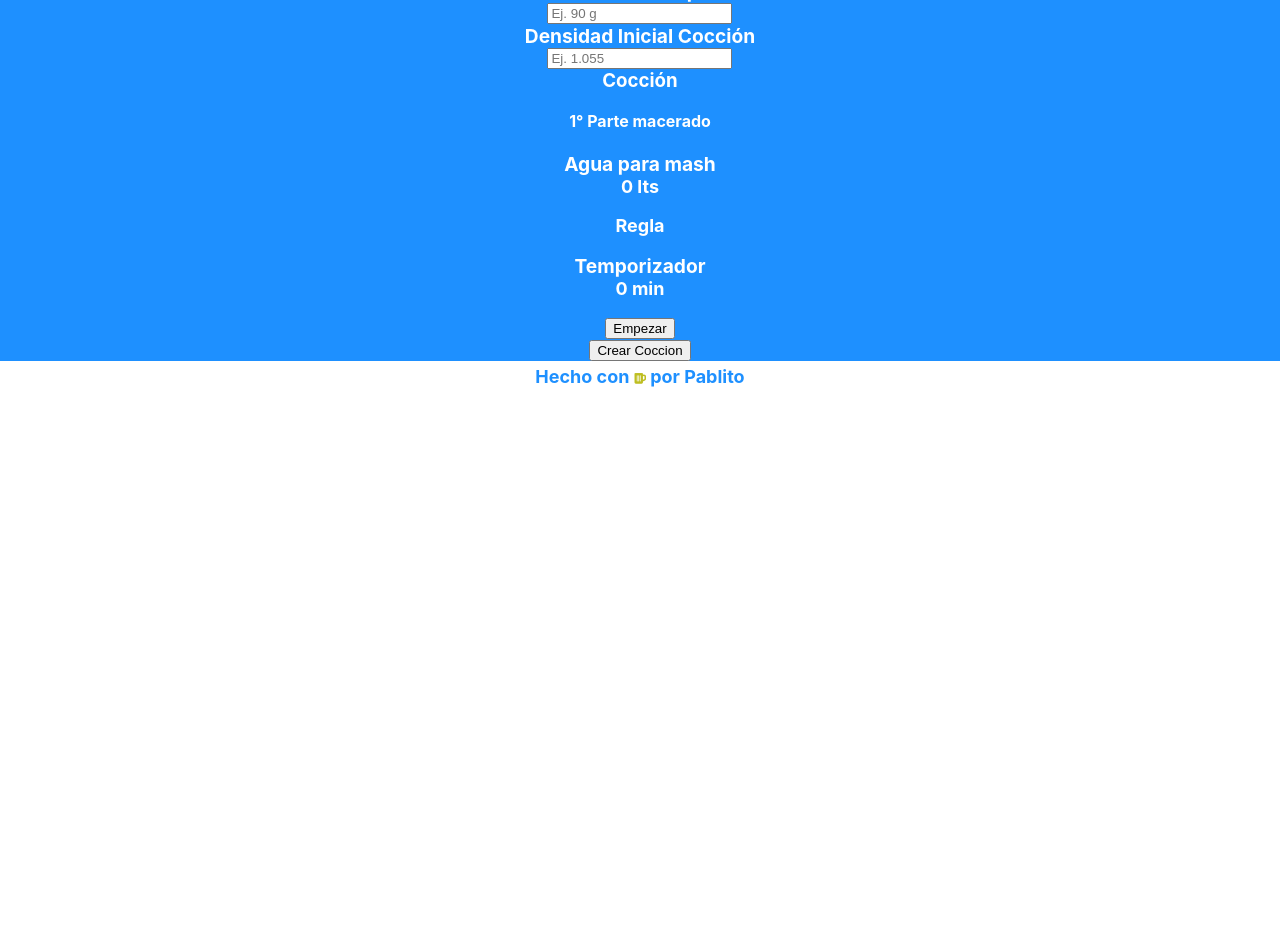
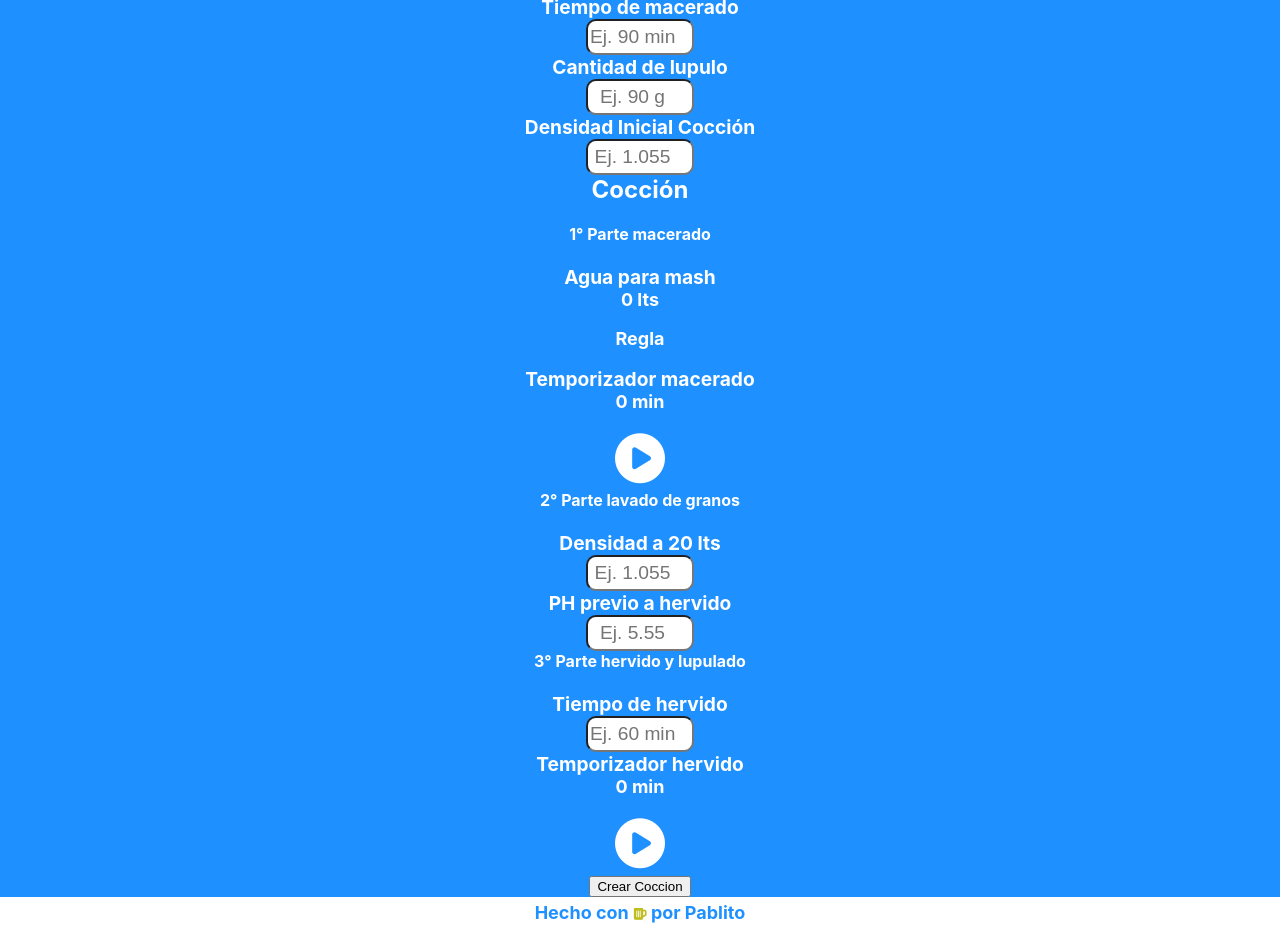
Before and after one commit to Pablito-1988/Avispa-Lab, a React (Create React App) app: page /new in a window 1280 px wide. Shown: the part 400-1327 px from the top of the page. Before the commit the page ends 800 px from the top, so only its background shows below. Built offline with nearby package versions, Linux system fonts and the light colour scheme.

Commit message:
temp with sound

```diff
--- a/src/components/Recipe/New.js
+++ b/src/components/Recipe/New.js
@@ -18,12 +18,13 @@ const New = () => {
 
    const [grainKg , setGrainKg] = useState(0);
    const [mashTime , setMashTime] = useState(0);
+   const [boilTime , setBoilTime] = useState(0);
 
 
   return (
     <div className="newRecipe">
       <h2 className="newRecipeTitle">Nueva Cocción</h2>
-      <h4 className="newRecipeTitle">Datos de receta</h4>
+      <h3 className="newRecipeTitle">Datos de receta</h3>
       <Formik
         initialValues={{
           fecha: date,
@@ -34,6 +35,8 @@ const New = () => {
           time: 0,
           lupulo: 0,
           dic: 0,
+          dlavado: 0,
+          phprehervido: 0,
         }}
         validate={(values) => {
           const errors = {};
@@ -57,6 +60,12 @@ const New = () => {
           }
           if (!values.dic) {
             errors.dic = "Requerido";
+          }
+          if (!values.dlavado) {
+            errors.dlavado = "Requerido";
+          }
+          if (!values.phprehervido) {
+            errors.phprehervido = "Requerido";
           }
           return errors;
         }}
@@ -145,12 +154,48 @@ const New = () => {
                 step='any'
               />
               <ErrorMessage name="dic" component="span" className="error" />
-              <h3 className="newRecipeTitle">Cocción</h3>
+              <h2 className="newRecipeTitle">Cocción</h2>
               <h4 className="newRecipeTitle">1° Parte macerado</h4>
               <label className="newRecipeLabel">Agua para mash</label>
               <KgToLts grainKg= {grainKg} />
-              <label className="newRecipeLabel">Temporizador</label>
+              <label className="newRecipeLabel">Temporizador macerado</label>
               <Temp time= {mashTime} />
+              <h4 className="newRecipeTitle">2° Parte lavado de granos</h4>
+              <label className="newRecipeLabel">Densidad a 20 lts</label>
+              <input
+                type="number"
+                onChange={handleChange}
+                name="dlavado"
+                id="dlavado"
+                className="dicInput"
+                placeholder="Ej. 1.055"
+                step='any'
+              />
+              <ErrorMessage name="dlavado" component="span" className="error" />
+              <label className="newRecipeLabel">PH previo a hervido</label>
+              <input
+                type="number"
+                onChange={handleChange}
+                name="phprehervido"
+                id="phprehervido"
+                className="dicInput"
+                placeholder="Ej. 5.55"
+                step='any'
+              />
+              <ErrorMessage name="phprehervido" component="span" className="error" />
+              <h4 className="newRecipeTitle">3° Parte hervido y lupulado</h4>
+              <label className="newRecipeLabel">Tiempo de hervido </label>
+              <input
+                type="number"
+                onChange={ (e)=>{setBoilTime(e.target.value); handleChange(e)}}
+                name="time"
+                id="time"
+                className="timeInput"
+                placeholder="Ej. 60 min"
+              />
+              <ErrorMessage name="time" component="span" className="error" />
+              <label className="newRecipeLabel">Temporizador hervido</label>
+              <Temp time= {boilTime} />
               <div>
                 <button type="submit">Crear Coccion</button>
               </div>
--- a/src/components/Recipe/Temp.js
+++ b/src/components/Recipe/Temp.js
@@ -1,32 +1,41 @@
 import React, { useEffect } from "react";
-import { useState } from "react";
+import { useState , useRef} from "react";
 
 
 const Temp = (props) => {
   const time = Number(props.time);
 
    console.log(time)
-    const [counter, setCounter] = useState(0);
+    const [counter, setCounter] = useState('');
     const [start , setStart] = useState(false);
+    const desapear = useRef(null);
+    const music = useRef(null);
 
     function startButton (){
         setStart(true);
         setCounter(time)
+        desapear.current.style.display = "none";
     }
 
     useEffect(() => {
-        counter > 0 && setTimeout(() => setCounter(counter - 1), 1000);
+        counter > 0 && setTimeout(() => setCounter(counter - 1), 1000); //1minuto son 60000 milisegundos
     }, [ start , time ,counter ]);
 
-
+   if(counter === 0){
+         music.current.play()
+       setTimeout(() =>
+        music.current.pause()
+       ,60000)
+   }
 
   return (
     <div>
       <p className="mashTotal">{time} min</p>
       {start ? <p className="mashTotal">{counter} min</p> : ''}
-      <button type="button" onClick={()=>{startButton()}} >
-        Empezar
+      <button type="button" className="startButton" ref={desapear} onClick={()=>{startButton()}} >
+      <i className="fas fa-play-circle"></i>
       </button>
+      <audio ref={music} src="https://www.soundhelix.com/examples/mp3/SoundHelix-Song-16.mp3" autoPlay></audio>
     </div>
   );
 };
--- a/src/components/Recipe/recipe.css
+++ b/src/components/Recipe/recipe.css
@@ -35,3 +35,21 @@
     font-weight: bold;
     margin-top: 0;
 }
+.startButton{
+    margin-top: 0;
+    margin-bottom: 0;
+    background-color: transparent;
+    border: none;
+    font-size: 50px;
+    color: white;
+}
+
+input{
+    width: 100px;
+    height: 30px;
+    border-radius: 10px;
+    text-align: center;
+    font-size: 1.2rem;
+    color: black;
+
+}
```
